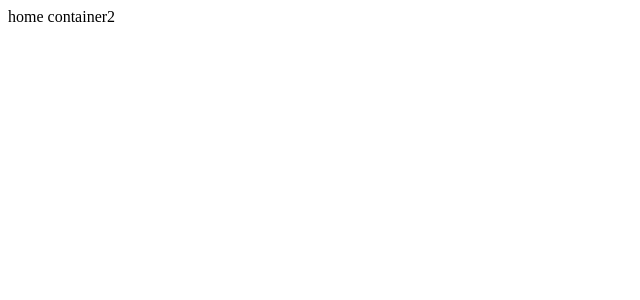
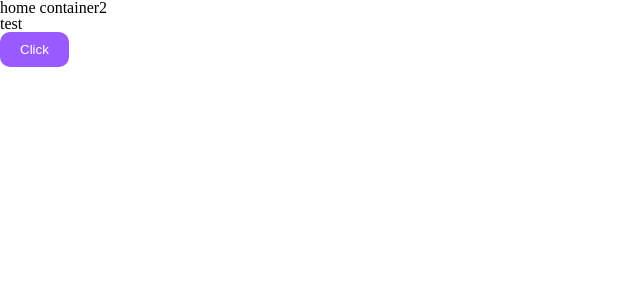
Before and after one commit to AccelixGames/accelixgames, a Next.js app: page / in a window 1280 px wide. Shown: the top 300 px of the page, without its empty margins (0-640 px from the left). Built offline with nearby package versions, Linux system fonts and the light colour scheme.

Commit message:
style-component 셋팅

```diff
--- a/src/components/views/Home/HomeContainer.tsx
+++ b/src/components/views/Home/HomeContainer.tsx
@@ -1,7 +1,19 @@
+import styled from 'styled-components';
+
+const Button = styled.button`
+  background-color: ${({ theme }) => theme.colors.purple};
+  padding: 10px 20px;
+  border-radius: 10px;
+  border: none;
+  color: white;
+`;
+
 const HomeContainer = () => {
   return (
     <div>
       <div>home container2</div>
+      <h1>test</h1>
+      <Button>Click</Button>
     </div>
   );
 };
--- a/src/pages/_app.tsx
+++ b/src/pages/_app.tsx
@@ -1,9 +1,16 @@
+import GlobalStyle from '@/style/GlobalStyle';
 import type { AppProps } from 'next/app';
+import { Fragment } from 'react';
+import { ThemeProvider } from 'styled-components';
+import theme from '@/style/theme';
 
 export default function App({ Component, pageProps }: AppProps) {
   return (
-    <>
-      <Component {...pageProps} />
-    </>
+    <Fragment>
+      <ThemeProvider theme={theme}>
+        <GlobalStyle />
+        <Component {...pageProps} />
+      </ThemeProvider>
+    </Fragment>
   );
 }
--- a/src/pages/_document.tsx
+++ b/src/pages/_document.tsx
@@ -1,6 +1,47 @@
-import { Head, Html, Main, NextScript } from 'next/document';
+import Document, {
+  Html,
+  Head,
+  Main,
+  NextScript,
+  DocumentContext,
+  DocumentInitialProps,
+} from 'next/document';
+import { ServerStyleSheet } from 'styled-components';
 
-export default function Document() {
+export default class MyDocument extends Document {
+  static async getInitialProps(
+    ctx: DocumentContext
+  ): Promise<DocumentInitialProps> {
+    const sheet = new ServerStyleSheet();
+    const originalRenderPage = ctx.renderPage;
+
+    try {
+      // sheet을 사용해 정의된 모든 스타일을 수집
+      ctx.renderPage = () =>
+        originalRenderPage({
+          enhanceApp: (App) => (props) =>
+            sheet.collectStyles(<App {...props} />),
+        });
+
+      // Documents의 initial props
+      const initialProps = await Document.getInitialProps(ctx);
+
+      // props와 styles를 반환
+      return {
+        ...initialProps,
+        styles: (
+          <>
+            {initialProps.styles}
+            {sheet.getStyleElement()}
+          </>
+        ),
+      };
+    } finally {
+      sheet.seal();
+    }
+  }
+
+  render() {
     return (
       <Html lang="en">
         <Head>
@@ -26,3 +67,4 @@ export default function Document() {
       </Html>
     );
   }
+}
--- /dev/null
+++ b/src/style/GlobalStyle.ts
@@ -0,0 +1,14 @@
+import { createGlobalStyle } from 'styled-components';
+import reset from 'styled-reset';
+
+const GlobalStyle = createGlobalStyle`
+  ${reset}
+  * {
+    box-sizing: border-box;
+  }
+  a {
+  color: inherit;
+  text-decoration: none;
+}
+`;
+export default GlobalStyle;
--- /dev/null
+++ b/src/style/theme.ts
@@ -0,0 +1,9 @@
+const Theme = {
+  colors: {
+    gray600: '#757575',
+    gray900: '#212121',
+    purple: '#995aff',
+    blue: '#3678f9',
+  },
+};
+export default Theme;
```
Also changed, not shown: package.json (+6 -3 lines), .babelrc (added), 1 other file (tests, documents, lock files or other folders). Lines whose indentation alone changed are shown as unchanged.
